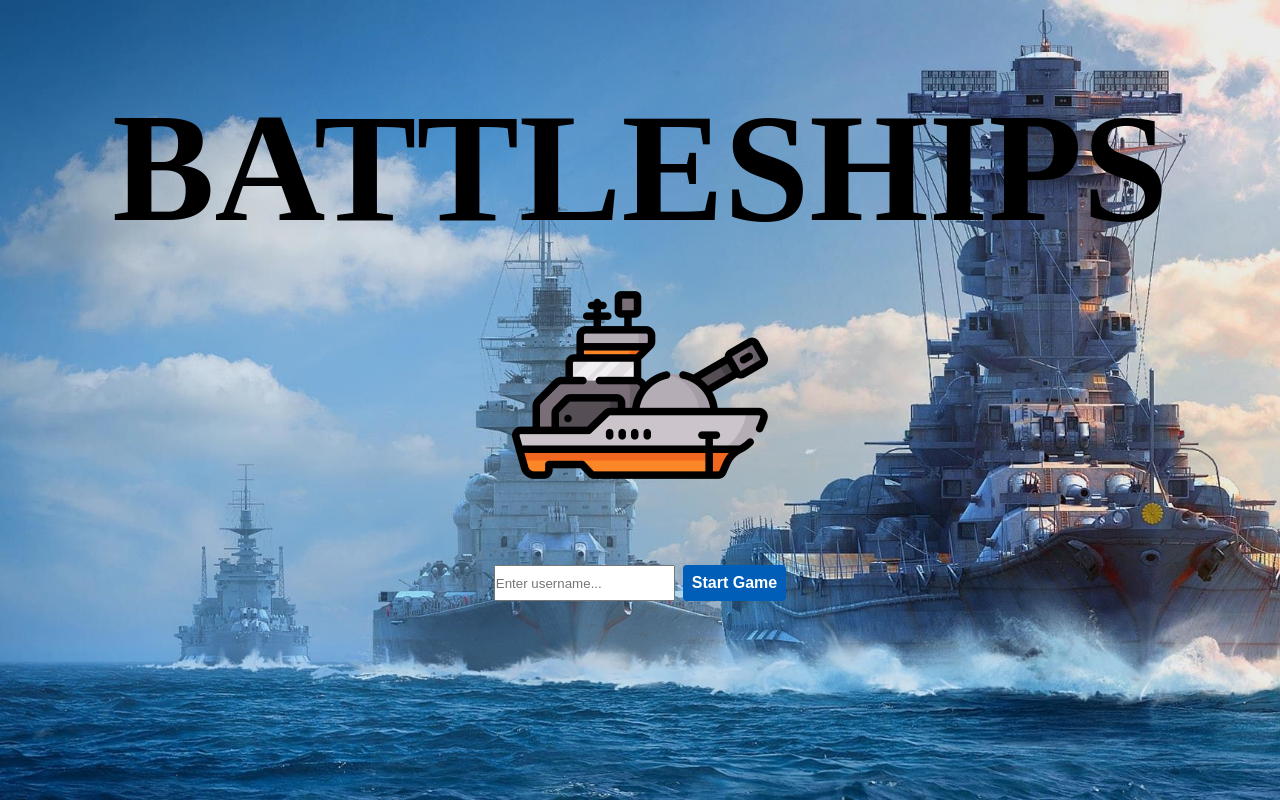
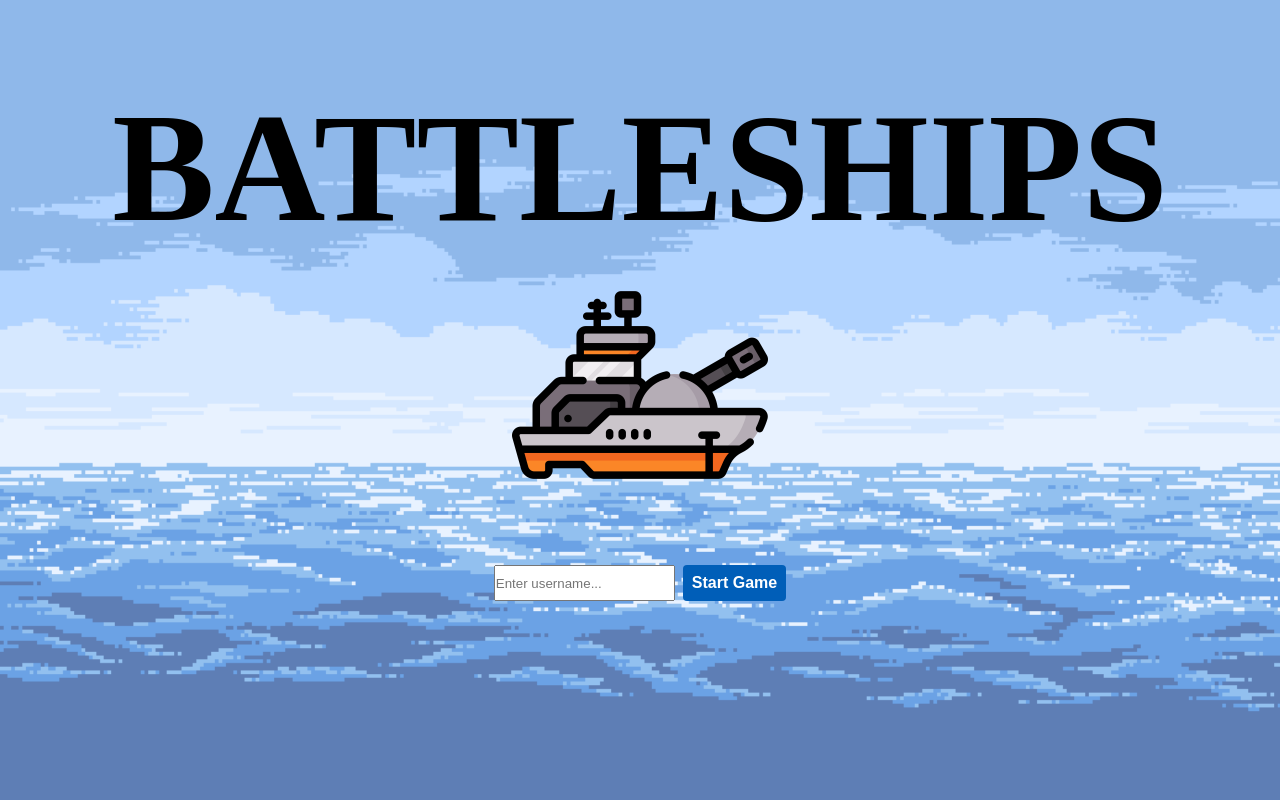
Before and after one commit to kungkotz/battleships, a React (Create React App) app: page / in a window 1280 px wide. Built offline with nearby package versions, Linux system fonts and the light colour scheme; no server answers; a web font is replaced by a local one.

Commit message:
removed hideous blue color on grid

```diff
--- a/src/App.scss
+++ b/src/App.scss
@@ -11,7 +11,7 @@
 	text-align: center;
 	background-color: #f3f3f3;
 	min-height: 100vh;
-	background-image: url(../public/background.jpg);
+	background-image: url(./assets/bg.png);
 	background-size: cover;
 }
 
--- a/src/styles/GameBoard.scss
+++ b/src/styles/GameBoard.scss
@@ -21,7 +21,7 @@ main {
 	grid-row-gap: 0px;
 	div {
 		border: 1px solid black;
-		background-color: blue;
+		background-color: rgb(74, 165, 250);
 	}
 }
 
@@ -36,6 +36,6 @@ main {
 	grid-row-gap: 0px;
 	div {
 		border: 1px solid black;
-		background-color: blue;
+		background-color: rgb(74, 165, 250);
 	}
 }
```
Also changed, not shown: src/assets/bg.png (added).
